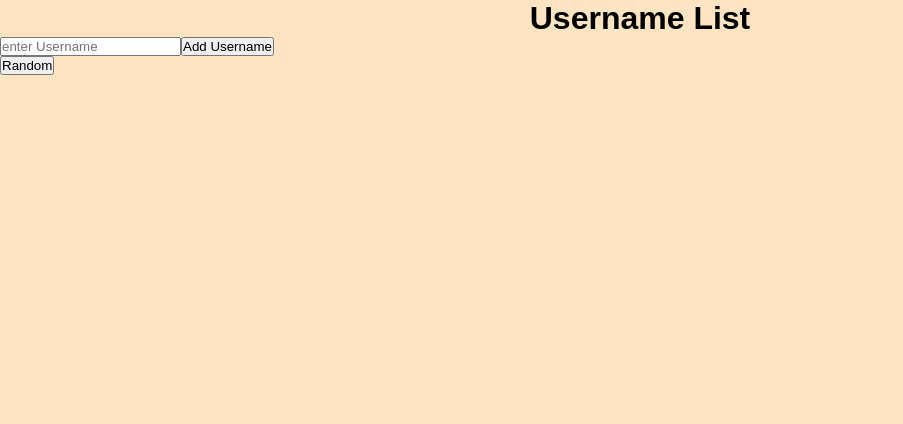
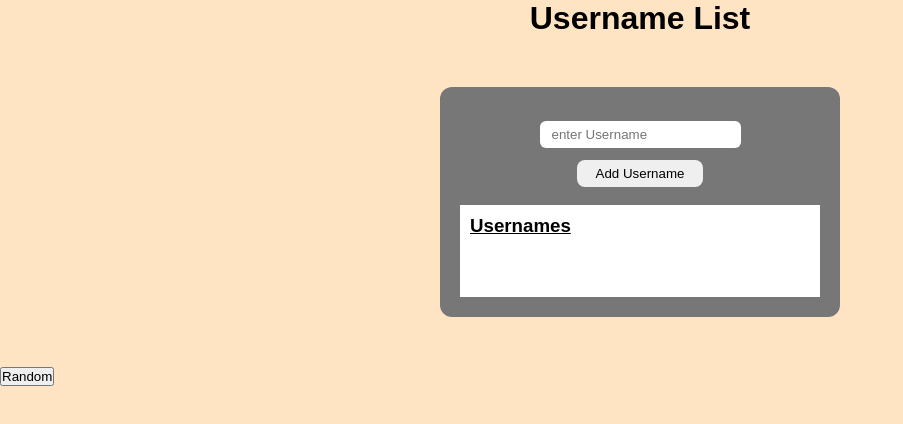
Before and after one commit to iddyboi/Inspired_mobile_task1, a React (Create React App) app: page / in a window 1280 px wide. Shown: the top 424 px of the page, without its empty margins (0-903 px from the left). Built offline with nearby package versions, Linux system fonts and the light colour scheme.

Commit message:
added styles to react app

```diff
--- a/src/App.css
+++ b/src/App.css
@@ -15,6 +15,7 @@ body {
   width: 400px;
   margin: 50px auto;
   border-radius: 12px;
+  padding: 20px;
 }
 
 .form-user input {
@@ -36,3 +37,13 @@ body {
   align-items: center;
   padding: 10px;
 }
+.username-list {
+  margin: 50px auto;
+}
+.usernames {
+  background-color: #fff;
+  padding: 10px;
+}
+.usernames h3 {
+  text-decoration: underline;
+}
--- a/src/App.tsx
+++ b/src/App.tsx
@@ -65,8 +65,9 @@ class App extends Component<StateProps> {
     console.log(this.state);
     return (
       <div>
-        <form onSubmit={e => this.handleSubmit(e)}>
         <Header text="Username List" />
+        <form className="form-user" onSubmit={e => this.handleSubmit(e)}>
+          <div className="form-content">
             <input
               type="text"
               placeholder="enter Username"
@@ -74,7 +75,13 @@ class App extends Component<StateProps> {
               onChange={e => this.setState({ username: e.target.value })}
             />
             <button type="submit">Add Username</button>
-          <section className="username-list">{this.renderUsernames()}</section>
+          </div>
+          <div className="usernames">
+            <h3>Usernames</h3>
+            <section className="username-list">
+              {this.renderUsernames()}
+            </section>
+          </div>
         </form>
 
         <div>
```
Lines whose indentation alone changed are shown as unchanged.
